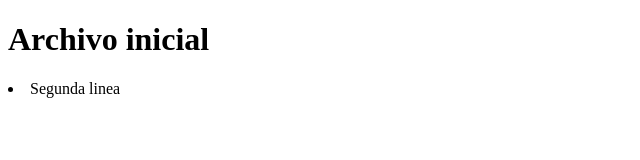
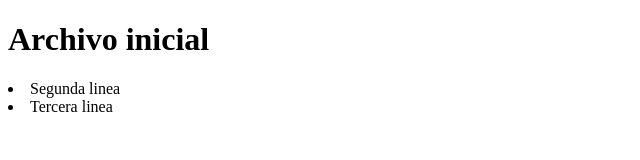
Before and after one commit to arqsam/Repositorio_practica2, a plain HTML site: page index.html in a window 1280 px wide. Shown: the full height of the page, 0-640 px from the left. Drawn offline with Linux system fonts and the light colour scheme.

Commit message:
Tercera linea

```diff
--- a/index.html
+++ b/index.html
@@ -9,5 +9,6 @@
 <body>
     <h1>Archivo inicial</h1>
     <li>Segunda linea</li>
+    <li>Tercera linea</li>
 </body>
 </html>
```
